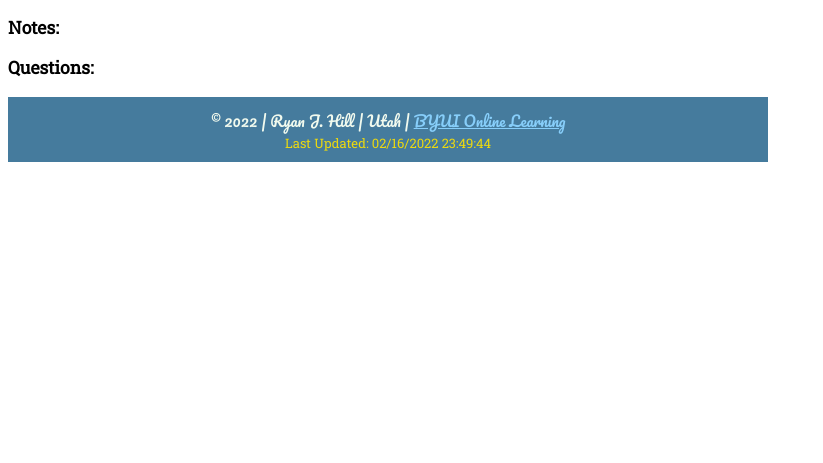
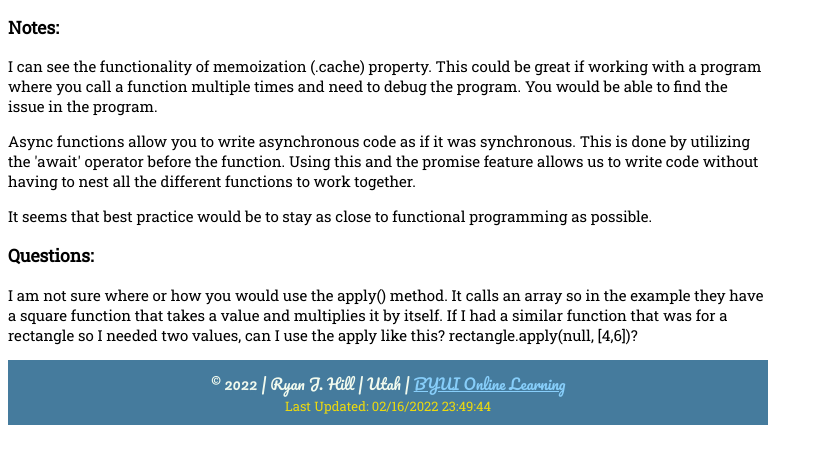
Before and after one commit to xjjeepster/WDD330_Portfolio, a plain HTML site: page week7/week7.html in a window 1280 px wide. Shown: the part 203-666 px from the top of the page, without its empty margins (0-823 px from the left). Drawn offline with Linux system fonts and the light colour scheme; a web font is replaced by a local one.

Commit message:
update week7 notes

```diff
--- a/week7/week7.html
+++ b/week7/week7.html
@@ -24,13 +24,21 @@
     <h2>WDD 330 Portfolio</h2>
 
     <h3>Notes:</h3>
-    <p>
+    <p>I can see the functionality of memoization (.cache) property.  This could be great if working with a
+    program where you call a function multiple times and need to debug the program.  You would be able to find
+    the issue in the program.
     </p>
-    <p>
+    <p>Async functions allow you to write asynchronous code as if it was synchronous.  This is done by utilizing
+        the 'await' operator before the function.  Using this and the promise feature allows us to write code without
+        having to nest all the different functions to work together.
+    </p>
+    <p> It seems that best practice would be to stay as close to functional programming as possible.
     </p>
 
     <h3>Questions:</h3>
-    <p>
+    <p>I am not sure where or how you would use the apply() method.  It calls an array so in the example
+        they have a square function that takes a value and multiplies it by itself.  If I had a similar function
+        that was for a rectangle so I needed two values, can I use the apply like this? rectangle.apply(null, [4,6])?
     </p>
 
     </main>
```
